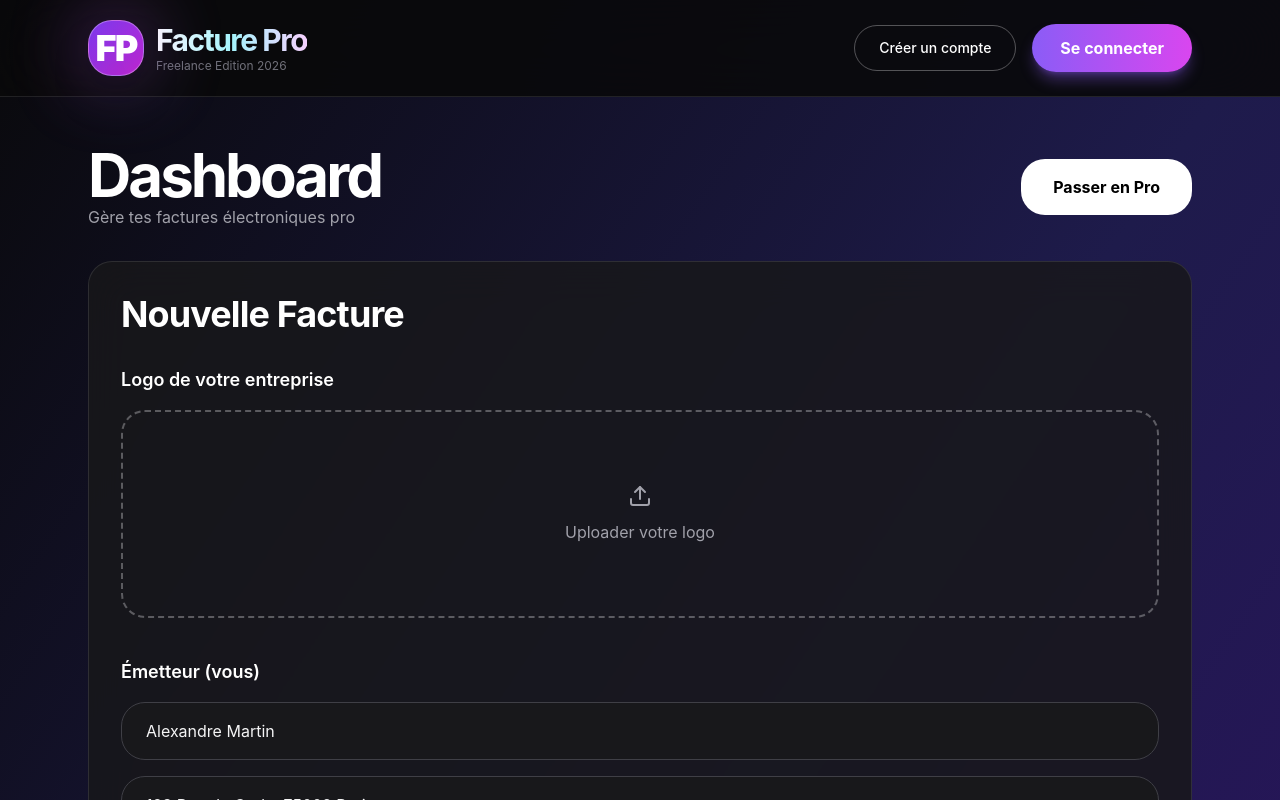
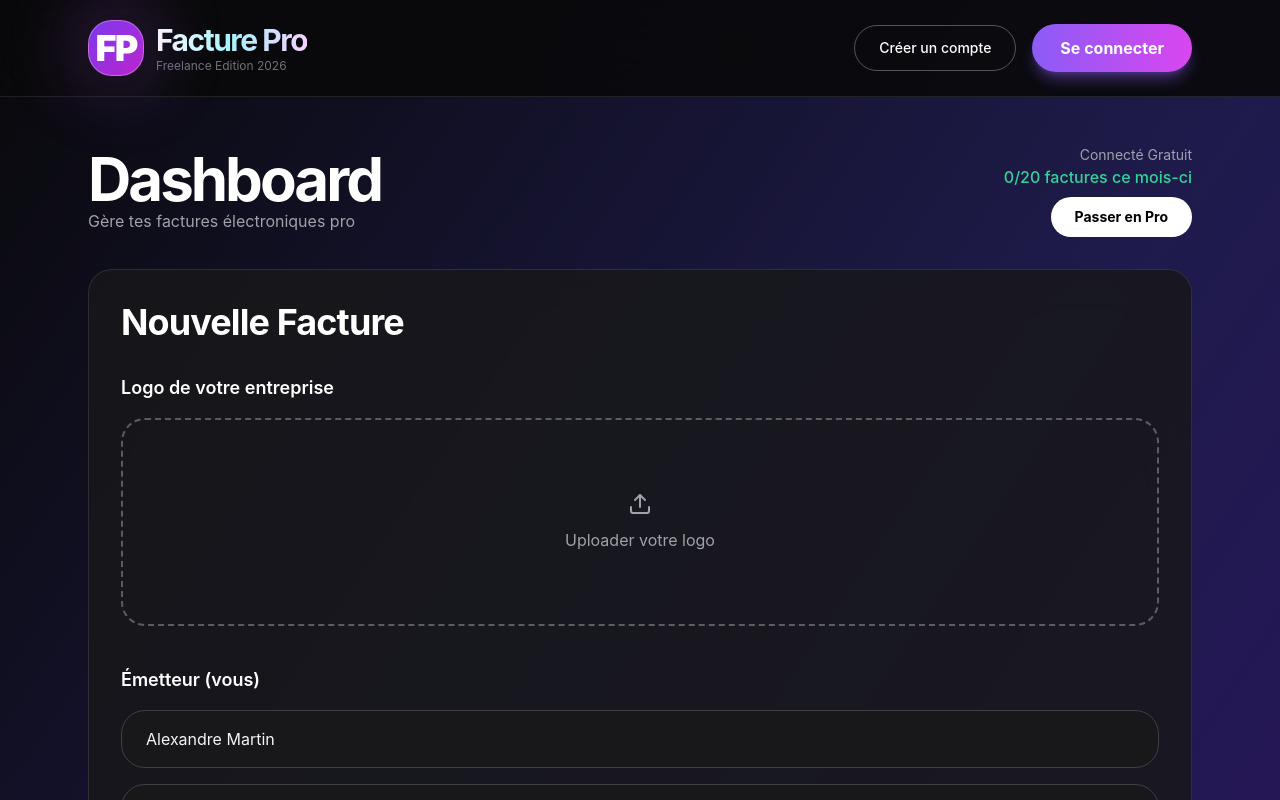
Before and after one commit to Nisso-devIA/freelance-facture-pro, a Next.js app: page /dashboard in a window 1280 px wide. Shown: the top 800 px of the page. Built offline with nearby package versions, Linux system fonts and the light colour scheme; no server answers; what @react-pdf/renderer would draw is missing.

Commit message:
feat: clear 3-tier mode differentiation (demo / gratuit / pro)

```diff
--- a/app/dashboard/page.tsx
+++ b/app/dashboard/page.tsx
@@ -10,6 +10,7 @@ export default function Dashboard() {
   const [invoices, setInvoices] = useState<any[]>([])
   const [loading, setLoading] = useState(true)
   const [isPro, setIsPro] = useState(false)
+  const [invoiceCountThisMonth, setInvoiceCountThisMonth] = useState(0)
 
   const supabase = useMemo(() => createClientComponentClient(), [])
 
@@ -17,7 +18,6 @@ export default function Dashboard() {
     const { data: { user } } = await supabase.auth.getUser()
     if (!user) return
 
-    // Vérification du statut Pro depuis Stripe metadata
     const isProUser = user.user_metadata?.is_pro === true
     setIsPro(isProUser)
 
@@ -29,6 +29,21 @@ export default function Dashboard() {
       .order('created_at', { ascending: false })
 
     setInvoices(data || [])
+
+    // Compteur du mois en cours pour les utilisateurs non-Pro
+    if (!isProUser) {
+      const now = new Date()
+      const firstDay = new Date(now.getFullYear(), now.getMonth(), 1).toISOString()
+
+      const { count } = await supabase
+        .from('invoices')
+        .select('*', { count: 'exact', head: true })
+        .eq('user_id', user.id)
+        .gte('created_at', firstDay)
+
+      setInvoiceCountThisMonth(count || 0)
+    }
+
     setLoading(false)
   }, [supabase])
 
@@ -50,19 +65,28 @@ export default function Dashboard() {
           {isPro ? (
             <div className="bg-emerald-500/10 text-emerald-400 px-6 py-3 rounded-3xl flex items-center gap-3">
               <span className="text-xl">⭐</span>
-              <span className="font-bold">Compte Pro actif</span>
+              <span className="font-bold">Compte Pro actif • Illimité</span>
             </div>
           ) : (
-            <button
-              onClick={() => window.location.href = '/pricing'}
-              className="bg-white text-black px-8 py-4 rounded-3xl font-bold hover:scale-105 transition-all"
-            >
-              Passer en Pro
-            </button>
+            <div className="text-right">
+              <div className="text-sm text-zinc-400">Connecté Gratuit</div>
+              <div className="text-emerald-400 font-medium">
+                {invoiceCountThisMonth}/20 factures ce mois-ci
+              </div>
+              <button
+                onClick={() => window.location.href = '/pricing'}
+                className="mt-2 bg-white text-black px-6 py-2.5 rounded-3xl font-bold hover:scale-105 transition-all text-sm"
+              >
+                Passer en Pro
+              </button>
+            </div>
           )}
         </div>
 
-        <InvoiceForm onSuccess={fetchUserAndInvoices} />
+        <InvoiceForm
+          onSuccess={fetchUserAndInvoices}
+          demoMode={false}
+        />
         <InvoiceTable
           invoices={invoices}
           loading={loading}
```
